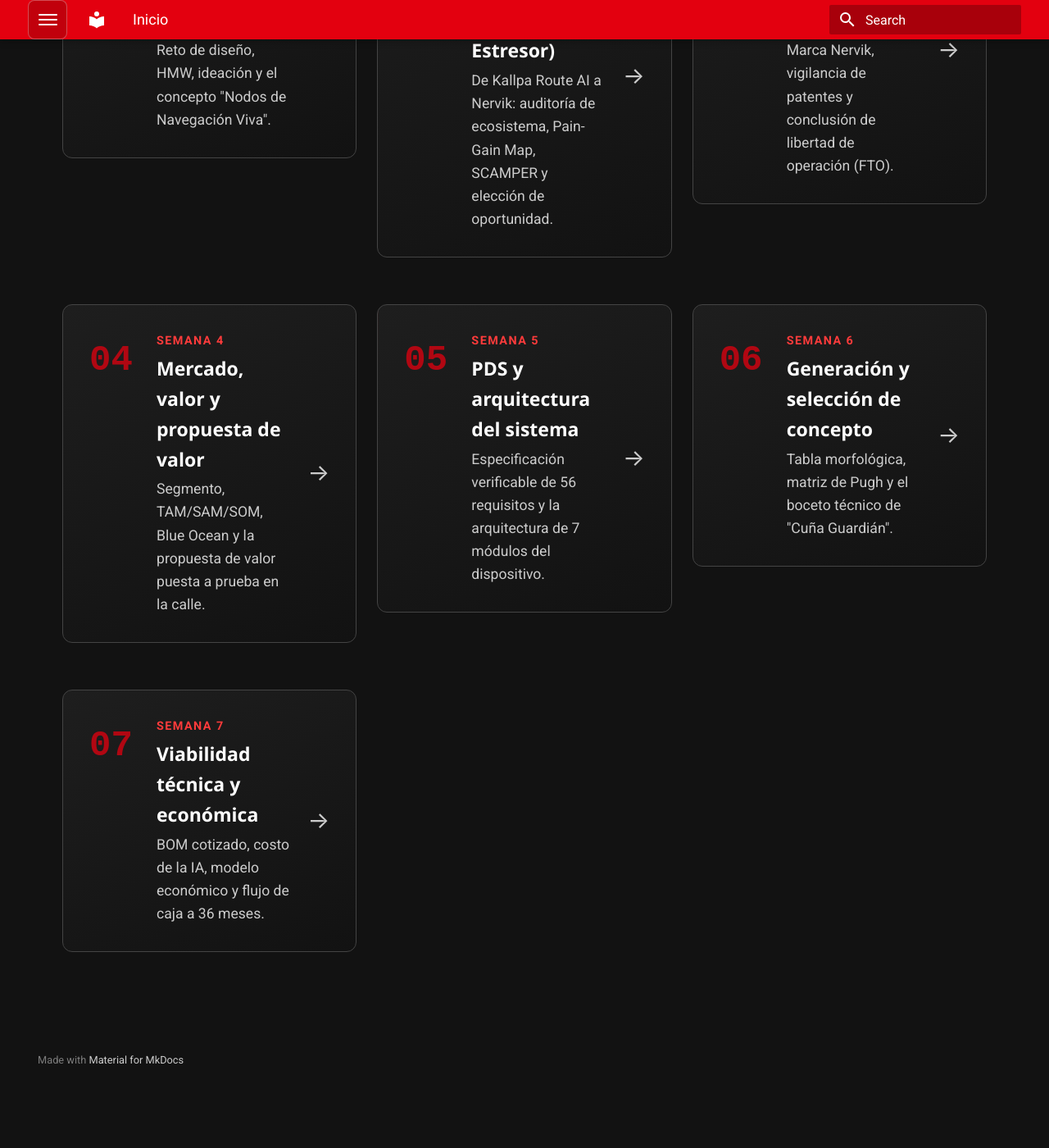
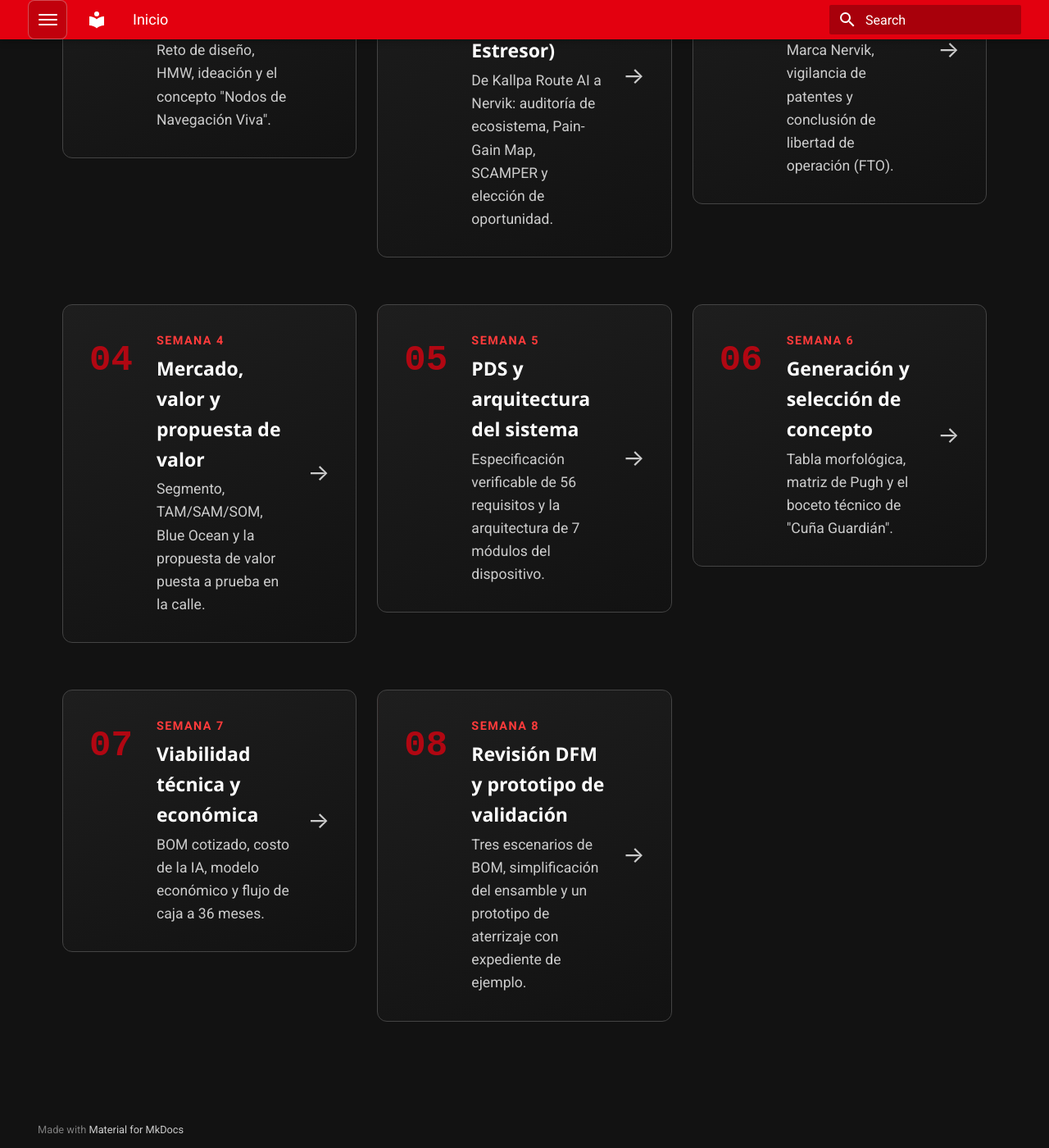
Before and after one commit to Andrik-09/ProyectoIngIV, an MkDocs documentation site: the page built from docs/index.md, in a window 1280 px wide and 1400 px high, scrolled down 1507 px. Shown: the whole window at 82% size. Built offline with MkDocs 1.6.1 and Material for MkDocs 9.7.7, drawn with Linux system fonts in a browser that asks for light colours; before the commit the page ends 2823 px from its top, so only the background shows below that.

Commit message:
Agrega la Semana 8 — Revisión DFM y prototipo de validación
Construye el apartado de la Semana 8 a partir de tres artefactos (sin
bitácora narrativa esta vez): una hoja de cálculo de revisión DFM con tres
escenarios de BOM (ACTUAL, DFM-A, DFM-B), un prototipo HTML de página de
aterrizaje para apartar unidades piloto y un expediente de ejemplo.

- Tablas de comparación del BOM, costo unitario y una gráfica SVG de
  margen por unidad frente al precio de venta (paleta roja/gris/negra del
  sitio, siguiendo el patrón de .chart-card ya usado en semanas previas).
- Comparador de piezas de ensamble (17→13, 5→1 con cautín) con nuevos
  componentes .dfm-compare/.dfm-stat en extra.css.
- Tarjeta de "expediente" rediseñada con la paleta del sitio
  (.expediente-card y clases asociadas), con enlaces de descarga al PDF y
  al XLSX originales.
- Prototipo de aterrizaje embebido vía iframe (igual que la presentación
  SCAMPER de la Semana 1), sin alterar su diseño propio.
- Entrada de Semana 8 en el menú global (extra.js) y tarjeta en la portada
  (index.md).

Co-Authored-By: Claude Sonnet 5 <noreply@anthropic.com>
Claude-Session: https://claude.ai/code/session_01WEEMMQQzQFE39mHUXYoan7

```diff
--- a/docs/index.md
+++ b/docs/index.md
@@ -143,6 +143,16 @@ hide:
 <span class="arrow">→</span>
 </a>
 
+<a class="week-btn" href="semana8/" style="--i:7">
+<span class="index">08</span>
+<span class="body">
+<span class="label">Semana 8</span>
+<span class="title">Revisión DFM y prototipo de validación</span>
+<span class="desc">Tres escenarios de BOM, simplificación del ensamble y un prototipo de aterrizaje con expediente de ejemplo.</span>
+</span>
+<span class="arrow">→</span>
+</a>
+
 </div>
 
 </section>
--- a/docs/javascripts/extra.js
+++ b/docs/javascripts/extra.js
@@ -14,8 +14,8 @@
     { href: "/semana4/", icon: "4", label: "Semana 4 — Mercado y valor" },
     { href: "/semana5/", icon: "5", label: "Semana 5 — PDS y arquitectura" },
     { href: "/semana6/", icon: "6", label: "Semana 6 — Concepto de diseño" },
-    { href: "/semana7/", icon: "7", label: "Semana 7 — Viabilidad" }
-    // { href: "/semana8/", icon: "8", label: "Semana 8 — ..." },
+    { href: "/semana7/", icon: "7", label: "Semana 7 — Viabilidad" },
+    { href: "/semana8/", icon: "8", label: "Semana 8 — Revisión DFM" }
   ];
 
   function getBase() {
--- a/docs/stylesheets/extra.css
+++ b/docs/stylesheets/extra.css
@@ -996,3 +996,125 @@ body,
     grid-column: span 6;
   }
 }
+
+/* ==========================================================================
+   Comparador de estadísticas DFM (antes/después, con flecha)
+   ========================================================================== */
+
+.dfm-compare {
+  display: flex;
+  align-items: center;
+  justify-content: center;
+  gap: 1.5rem;
+  flex-wrap: wrap;
+  margin: 1.5rem 0;
+}
+
+.dfm-stat {
+  min-width: 170px;
+  padding: 1.1rem 1.5rem;
+  text-align: center;
+  background-color: var(--bg-dark-gray);
+  border: 1px solid var(--border-color);
+  border-radius: 10px;
+}
+
+.dfm-stat.highlight {
+  background-color: var(--bg-black);
+  border-color: var(--ibero-red);
+  border-top: 3px solid var(--ibero-red);
+}
+
+.dfm-stat .dfm-value {
+  display: block;
+  font-size: 2.4rem;
+  font-weight: 800;
+  line-height: 1;
+  color: var(--text-white);
+}
+
+.dfm-stat .dfm-sub {
+  display: block;
+  margin-top: 0.4rem;
+  font-size: 0.82rem;
+  color: var(--text-gray);
+}
+
+.dfm-arrow {
+  font-size: 1.8rem;
+  font-weight: 700;
+  color: var(--ibero-red);
+}
+
+/* ==========================================================================
+   Tarjeta de expediente (registro de evento, estilo documento firmado)
+   ========================================================================== */
+
+.expediente-card {
+  margin: 1.5rem 0;
+  padding: 1.5rem 1.75rem;
+  background-color: var(--bg-dark-gray);
+  border: 1px solid var(--border-color);
+  border-top: 4px solid var(--ibero-red);
+  border-radius: 10px;
+  box-shadow: 0 16px 36px rgba(0, 0, 0, 0.45);
+}
+
+.expediente-stamp {
+  display: inline-block;
+  margin-bottom: 1.1rem;
+  padding: 0.3rem 0.65rem;
+  border: 1px solid var(--ibero-red);
+  border-radius: 4px;
+  color: var(--ibero-red-light);
+  font-size: 0.7rem;
+  font-weight: 700;
+  letter-spacing: 0.05em;
+  text-transform: uppercase;
+}
+
+.expediente-fields {
+  display: grid;
+  grid-template-columns: repeat(2, 1fr);
+  gap: 0 1.5rem;
+  margin-bottom: 1.3rem;
+}
+
+.expediente-chrono {
+  margin: 0 0 1.3rem;
+  padding-top: 0.4rem;
+  border-top: 1px solid var(--border-color);
+}
+
+.expediente-row {
+  display: grid;
+  grid-template-columns: 92px 1fr;
+  gap: 0.75rem;
+  padding: 0.55rem 0;
+  border-bottom: 1px solid var(--border-color);
+  font-size: 0.85rem;
+}
+
+.expediente-row:last-child { border-bottom: none; }
+
+.expediente-row .etime {
+  font-family: "Courier New", monospace;
+  font-weight: 700;
+  color: var(--ibero-red-light);
+}
+
+.expediente-row .etext { color: var(--text-gray); }
+
+.expediente-hash {
+  margin-top: 0.8rem;
+  padding-top: 1rem;
+  border-top: 1px dashed var(--border-color);
+  font-family: "Courier New", monospace;
+  font-size: 0.78rem;
+  color: var(--text-gray);
+  word-break: break-all;
+}
+
+@media (max-width: 600px) {
+  .expediente-fields { grid-template-columns: 1fr; }
+}
```
Also changed, not shown: docs/recursos/presentaciones/semana8-landing-prototipo.html (added, +130 -0 lines), docs/semana8.md (added, +255 -0 lines), 2 other files.
